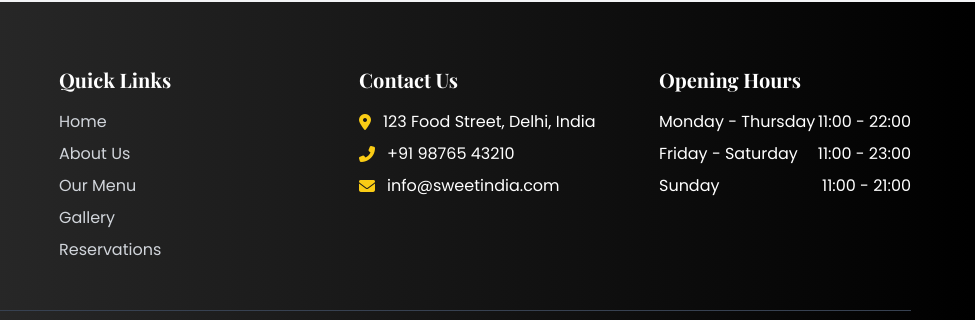
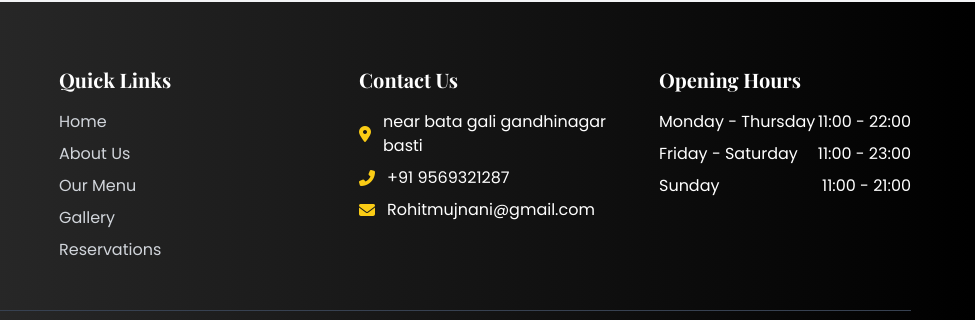
Before and after one commit to creatixlabHQ/Sweetindia, a plain HTML site: page index.html in a window 1280 px wide. Shown: the part 5056-5376 px from the top of the page, 305-1280 px from the left. Drawn offline with nearby package versions, Linux system fonts and the light colour scheme.

Commit message:
Update index.html
Iska

```diff
--- a/index.html
+++ b/index.html
@@ -605,15 +605,15 @@
                     <ul class="space-y-2">
                         <li class="flex items-center">
                             <i class="fas fa-map-marker-alt mr-3 text-yellow-400"></i>
-                            <span>123 Food Street, Delhi, India</span>
+                            <span>near bata gali gandhinagar basti </span>
                         </li>
                         <li class="flex items-center">
                             <i class="fas fa-phone-alt mr-3 text-yellow-400"></i>
-                            <span>+91 98765 43210</span>
+                            <span>+91 9569321287</span>
                         </li>
                         <li class="flex items-center">
                             <i class="fas fa-envelope mr-3 text-yellow-400"></i>
-                            <span>info@sweetindia.com</span>
+                            <span>Rohitmujnani@gmail.com</span>
                         </li>
                     </ul>
                 </div>
```
